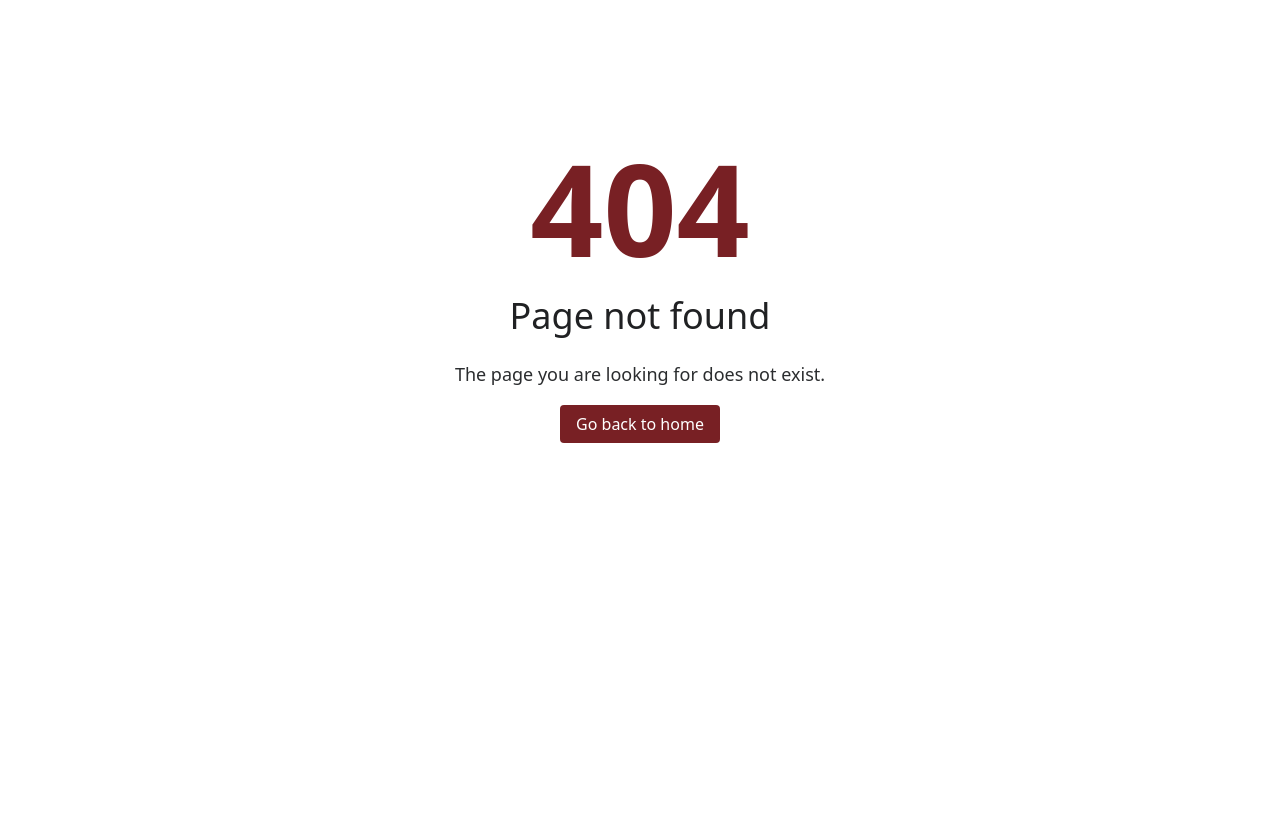
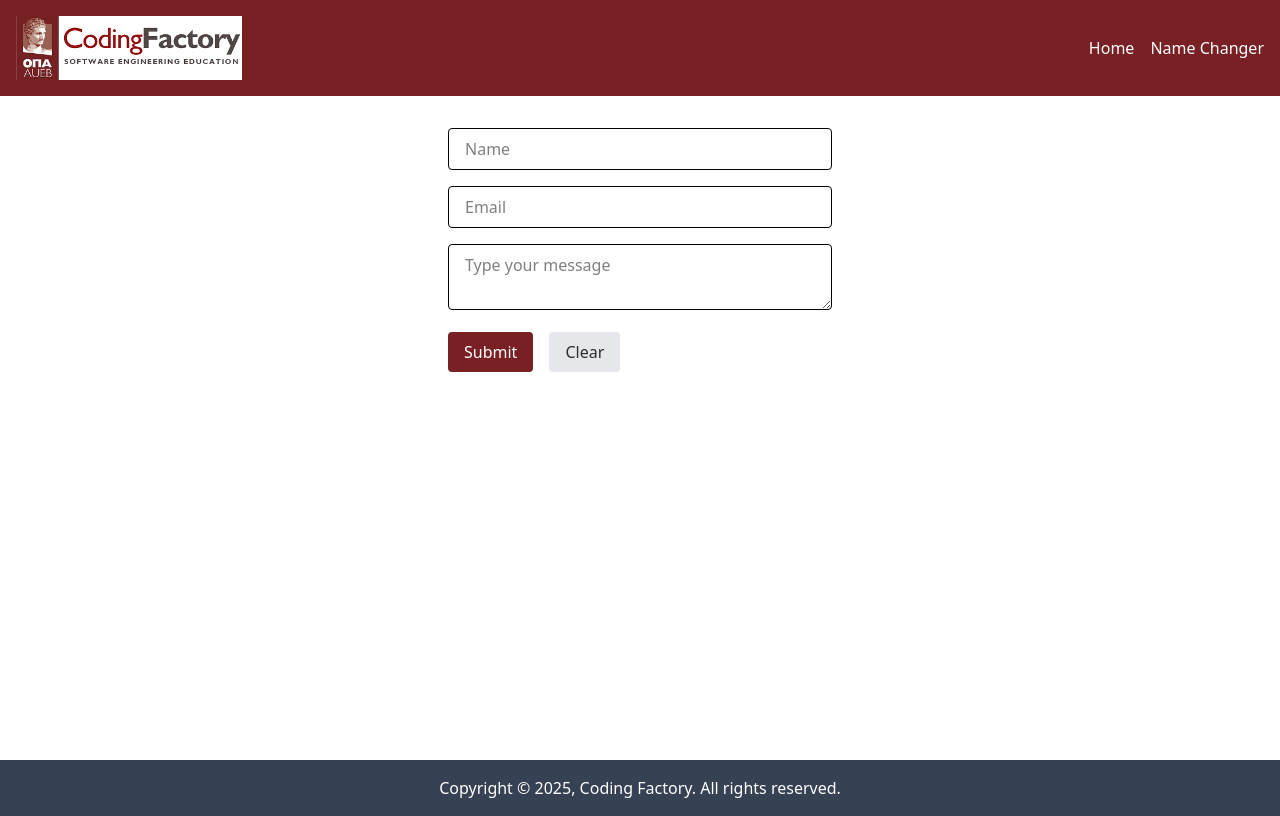
Before and after one commit to StavriannaLeon/react-intro, a React (Vite) app: page /multi-field-form in a window 1280 px wide. Before the commit this address had no page. Built offline with nearby package versions, Linux system fonts and the light colour scheme.

Commit message:
feat: add MultiFieldForm component with html validation

```diff
--- a/src/App.tsx
+++ b/src/App.tsx
@@ -29,6 +29,7 @@
 import RouterExamplesLayout from "./components/RouterExamplesLayout.tsx";
 import AutoRedirectPage from "./pages/AutoRedirectPage.tsx";
 import ControlledInput from "./components/ControlledInput.tsx";
+import MultiFieldForm from "./components/MultiFieldForm.tsx";
 
 function App() {
 
@@ -68,7 +69,7 @@
                         <Route element={<RouterLayout/>}>
                             {/*<Route path="/" element={<HomePage/>} />*/} {/* same with: */}
                             <Route index element={<HomePage/>} />
-                            <Route path="focus-input" element={<FocusInput/>} />
+                            <Route path="multi-field-form" element={<MultiFieldForm/>} />
                             <Route path="users/:userID" element={<UserPage/>} /> {/* : | path parameter */}
                             <Route path="users" element={<UserPage/>} />
                         </Route>
--- /dev/null
+++ b/src/components/MultiFieldForm.tsx
@@ -0,0 +1,100 @@
+import {useState} from "react";
+
+type FormValues = {
+    name: string;
+    email: string;
+    message: string;
+};
+
+const initialValues = {
+    name: "",
+    email: "",
+    message: "",
+};
+
+const MultiFieldForm = () => {
+    const [values, setValues] = useState<FormValues>(initialValues);
+    const [submittedData, setSubmittedData] = useState<FormValues | null>(null);
+
+    const handleSubmit = (e: React.FormEvent) => {
+        e.preventDefault();
+        setSubmittedData(values);
+        console.log(values);
+        setValues(initialValues);
+    };
+
+    const handleChange = (e: React.ChangeEvent<HTMLInputElement | HTMLTextAreaElement>) => {
+        const {name, value} = e.target;
+        setValues (prev => ({
+            ...prev,
+            [name]: value,
+        }));
+    };
+
+    const handleClear = () => {
+        setValues(initialValues);
+        setSubmittedData(null);
+    };
+
+    return(
+        <>
+            <div className="flex max-w-sm mx-auto mt-8">
+                <form onSubmit={handleSubmit} className="space-y-4">
+                    <input
+                        type="text"
+                        name="name"
+                        value={values.name}
+                        placeholder="Name"
+                        onChange={handleChange}
+                        className="w-full px-4 py-2 rounded border"
+                        required
+                    />
+                    <input
+                        type="email"
+                        name="email"
+                        value={values.email}
+                        placeholder="Email"
+                        onChange={handleChange}
+                        className="w-full px-4 py-2 rounded border"
+                        required
+                    />
+                    <textarea
+                        name="message"
+                        value={values.message}
+                        placeholder="Type your message"
+                        onChange={handleChange}
+                        className="w-full px-4 py-2 rounded border"
+                        minLength={5}
+                        required
+                    ></textarea>
+                    <div className="flex gap-4">
+                        <button
+                            type="submit"
+                            className="bg-custom-dark-red text-white px-4 py-2 rounded"
+                        >
+                            Submit
+                        </button>
+                        <button
+                            type="button"
+                            onClick={handleClear}
+                            className="bg-gray-200 text-custom-cf-gray px-4 py-2 rounded">
+                            Clear
+                        </button>
+                    </div>
+
+                    { submittedData && (
+                        <div className="mt-6 border-t pt-4 space-y-2">
+                            <h2 className="font-semibold">Submitted Data</h2>
+                            <p><strong>Name:</strong> {submittedData.name}</p>
+                            <p><strong>Email:</strong> {submittedData.email}</p>
+                            <p><strong>Message:</strong> {submittedData.message}</p>
+                        </div>
+                    )}
+
+                </form>
+            </div>
+        </>
+    )
+};
+
+export default MultiFieldForm;
```
